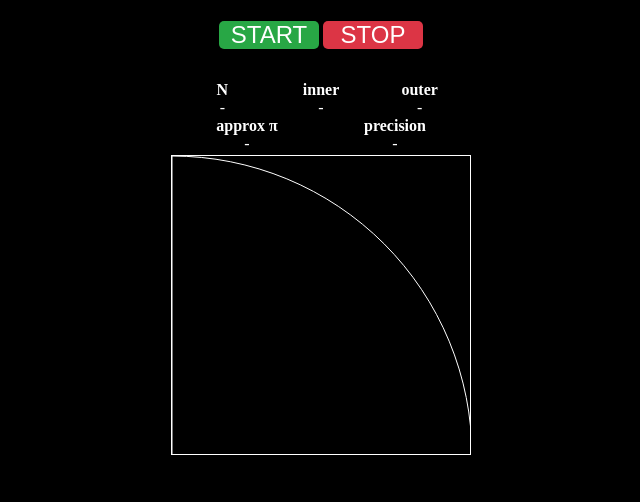
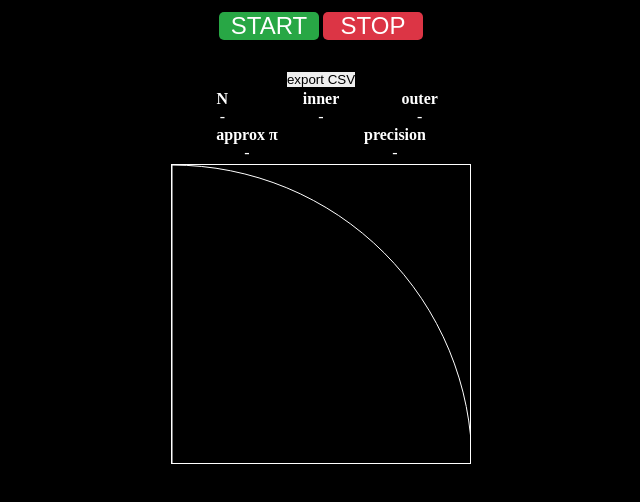
Before and after one commit to MORIKOOH/monte-carlo-simulation, a plain HTML site: page index.html in a window 1280 px wide. Shown: the part 214-716 px from the top of the page, without its empty margins (319-959 px from the left). Drawn offline with Linux system fonts and the light colour scheme.

Commit message:
Update index.html
export CSV ボタンを追加

```diff
--- a/index.html
+++ b/index.html
@@ -12,6 +12,9 @@
   <div id="button-div" class="button-div-wrapper">
     <button type="button" id="start-button" class="start-button-wrapper">START</button>
     <button type="button" id="stop-button" class="stop-button-wrapper">STOP</button>
+  </div>
+  <div class="export-button-div">
+    <button type="button" id="export-csv-button" class="export-button-wrapper">export CSV</button>
   </div>
   <table id="indicator-table" class="indicator-table-wrapper">
     <tr>
```
